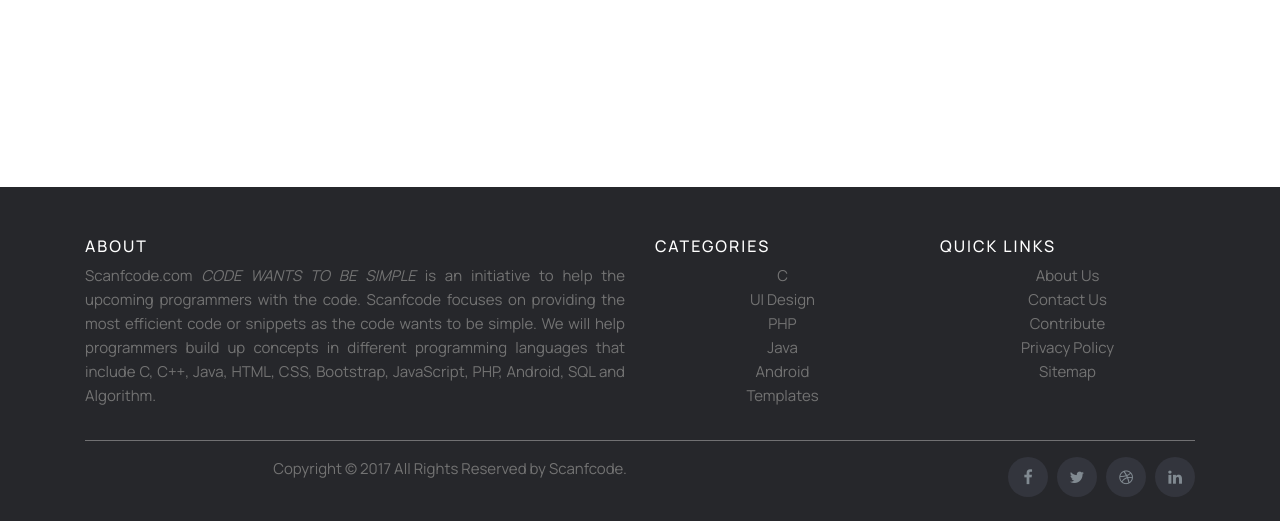
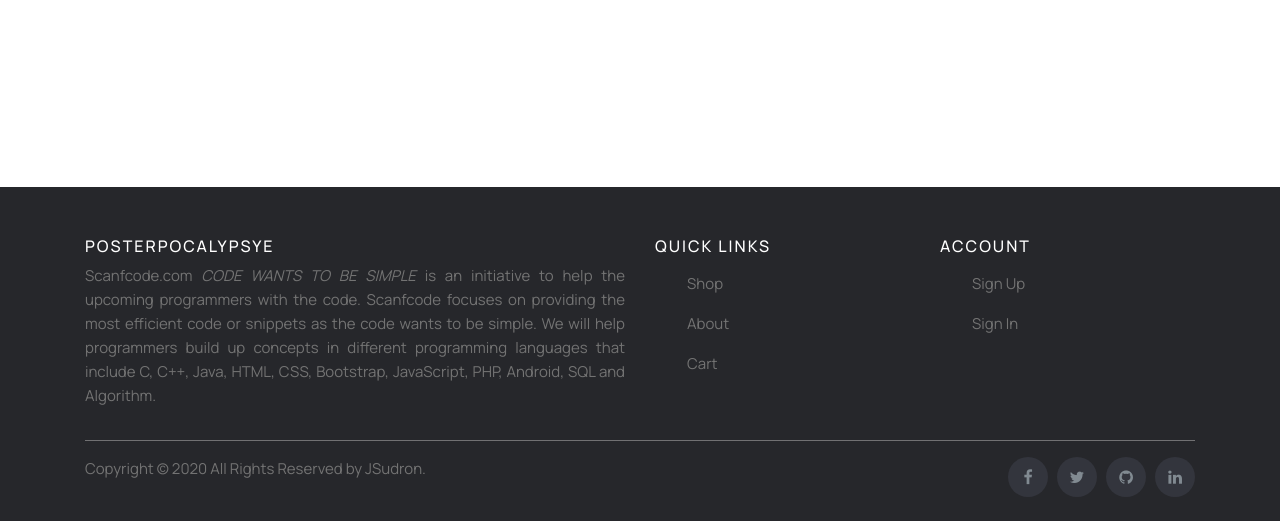
Before and after one commit to JSudron/posterpocalypse-shop, a Django app: page /cart/ in a window 1280 px wide. Shown: the part 591-1112 px from the top of the page. Run offline with Django 3.2, Linux system fonts and the light colour scheme; some libraries are stand-ins or nearby versions; some web fonts are replaced.

Commit message:
cleaned up formatting of footer css & changed links in footer

```diff
--- a/static/css/custom.css
+++ b/static/css/custom.css
@@ -242,174 +242,148 @@ caption p {
 
 /*-----------------------FOOTER */
 
-.site-footer
-{
-  background-color:#26272b;
-  padding:45px 0 20px;
-  font-size:15px;
-  line-height:24px;
-  color:#737373;
+.site-footer {
+    background-color: #26272b;
+    padding: 45px 0 20px;
+    font-size: 15px;
+    line-height: 24px;
+    color: #737373;
 }
-.site-footer hr
-{
+
+.site-footer hr {
     border-top-color:#bbb;
-  opacity:0.5;
+    opacity: 0.5;
 }
-.site-footer hr.small
-{
-  margin:20px 0
+
+.site-footer hr.small {
+    margin: 20px 0
 }
-.site-footer h6
-{
-  color:#fff;
-  font-size:16px;
-  text-transform:uppercase;
-  margin-top:5px;
-  letter-spacing:2px;
+.site-footer h6 {
+    color: #fff;
+    font-size: 16px;
+    text-transform: uppercase;
+    margin-top: 5px;
+    letter-spacing: 2px;
 }
-.site-footer a
-{
-  color:#737373;
+
+.site-footer a {
+    color: #737373;
 }
-.site-footer a:hover
-{
-  color:#3366cc;
-  text-decoration:none;
+
+.site-footer a:hover {
+    color: #3366cc;
+    text-decoration: none;
 }
-.footer-links
-{
-  padding-left:0;
-  list-style:none;
+
+.footer-links {
+    padding-left: 0;
+    list-style: none;
 }
-.footer-links li
-{
-  display:block;
+
+.footer-links li {
+    display: block;
 }
-.footer-links a
-{
-  color:#737373;
+
+.footer-links a {
+    color: #737373;
 }
-.footer-links a:active,.footer-links a:focus,.footer-links a:hover
-{
-  color:#3366cc;
-  text-decoration:none;
+
+.footer-links a:active,.footer-links a:focus,.footer-links a:hover {
+    color: #3366cc;
+    text-decoration: none;
 }
-.footer-links.inline li
-{
-  display:inline-block;
+
+.footer-links.inline li {
+    display: inline-block;
 }
-.site-footer .social-icons
-{
+
+.site-footer .social-icons {
     text-align:right;
 }
-.site-footer .social-icons a
-{
-  width:40px;
-  height:40px;
-  line-height:40px;
-  margin-left:6px;
-  margin-right:0;
-  border-radius:100%;
-  background-color:#33353d;
+
+.site-footer .social-icons a {
+    width: 40px;
+    height: 40px;
+    line-height: 40px;
+    margin-left: 6px;
+    margin-right: 0;
+    border-radius: 100%;
+    background-color: #33353d;
 }
-.copyright-text
-{
-  margin:0;
+
+.copyright-text {
+    margin: 0;
+    text-align: left;
 }
-@media (max-width:991px)
-{
-  .site-footer [class^=col-]
-  {
-    margin-bottom:30px;
+
+
+.social-icons {
+    padding-left: 0;
+    margin-bottom: 0;
+    list-style: none;
 }
+
+.social-icons li {
+    display: inline-block;
+    margin-bottom: 4px;
 }
-@media (max-width:767px)
-{
-  .site-footer
-  {
-    padding-bottom:0;
+
+.social-icons li.title {
+    margin-right: 15px;
+    text-transform: uppercase;
+    color: #96a2b2;
+    font-weight: 700;
+    font-size: 13px;
 }
-  .site-footer .copyright-text,.site-footer .social-icons
-  {
-    text-align:center;
+
+.social-icons a {
+    background-color: #eceeef;
+    color: #818a91;
+    font-size: 16px;
+    display: inline-block;
+    line-height: 44px;
+    width: 44px;
+    height: 44px;
+    text-align: center;
+    margin-right: 8px;
+    border-radius: 100%;
+    -webkit-transition: all .2s linear;
+    -o-transition: all .2s linear;
+    transition: all .2s linear;
 }
-}
-.social-icons
-{
-  padding-left:0;
-  margin-bottom:0;
-  list-style:none;
-}
-.social-icons li
-{
-  display:inline-block;
-  margin-bottom:4px;
-}
-.social-icons li.title
-{
-  margin-right:15px;
-  text-transform:uppercase;
-  color:#96a2b2;
-  font-weight:700;
-  font-size:13px;
-}
-.social-icons a{
-  background-color:#eceeef;
-  color:#818a91;
-  font-size:16px;
-  display:inline-block;
-  line-height:44px;
-  width:44px;
-  height:44px;
-  text-align:center;
-  margin-right:8px;
-  border-radius:100%;
-  -webkit-transition:all .2s linear;
-  -o-transition:all .2s linear;
-  transition:all .2s linear;
-}
-.social-icons a:active,.social-icons a:focus,.social-icons a:hover
-{
+
+.social-icons a:active,.social-icons a:focus,.social-icons a:hover {
     color:#fff;
     background-color:#29aafe;
 }
-.social-icons.size-sm a
-{
+
+.social-icons.size-sm a {
     line-height:34px;
     height:34px;
     width:34px;
     font-size:14px
 }
-.social-icons a.facebook:hover
-{
-  background-color:#3b5998;
-}
-.social-icons a.twitter:hover
-{
-  background-color:#00aced;
-}
-.social-icons a.linkedin:hover
-{
-  background-color:#007bb6;
-}
-.social-icons a.dribbble:hover
-{
-  background-color:#ea4c89;
-}
-@media (max-width:767px)
-{
-  .social-icons li.title
-  {
-    display:block;
-    margin-right:0;
-    font-weight:600;
-  }
+
+.social-icons a.facebook:hover{
+    background-color: #3b5998;
 }
 
-/*-----------------------MEDIA QUERIES */
+.social-icons a.twitter:hover {
+    background-color: #00aced;
+}
+
+.social-icons a.linkedin:hover {
+    background-color: #007bb6;
+}
+
+.social-icons a.github:hover {
+    background-color: #000;
+}
+
+/*-----------------------MEDIA QUERIES - CART*/
 
 @media screen and (max-width: 600px) {
-    table#cart tbody td .form-control{
+    table#cart tbody td .form-control {
 		width:20%;
 		display: inline !important;
 	}
@@ -438,3 +412,28 @@ caption p {
 	table#cart tfoot td{display:block; }
 	table#cart tfoot td .btn{display:block;}
 }
+
+/*-----------------------MEDIA QUERIES - FOOTER*/
+
+@media (max-width:991px) {
+    .site-footer [class^=col-] {
+        margin-bottom:30px;
+    }
+}
+
+@media (max-width:767px) {
+    .site-footer {
+        padding-bottom: 0;
+    }
+    .site-footer .copyright-text,.site-footer .social-icons {
+        text-align: center;
+    }
+}
+
+@media (max-width:767px) {
+    .social-icons li.title {
+    display: block;
+    margin-right: 0;
+    font-weight: 600;
+    }
+}
--- a/templates/base.html
+++ b/templates/base.html
@@ -91,7 +91,7 @@
 		<div class="container">
 			<div class="row">
 				<div class="col-sm-12 col-md-6">
-					<h6>About</h6>
+					<h6>Posterpocalypsye</h6>
 					<p class="text-justify">Scanfcode.com <i>CODE WANTS TO BE SIMPLE </i> is an initiative to help the
 						upcoming programmers with the code. Scanfcode focuses on providing the most efficient code or
 						snippets as the code wants to be simple. We will help programmers build up concepts in different
@@ -99,25 +99,37 @@
 						SQL and Algorithm.</p>
 				</div>
 				<div class="col-xs-6 col-md-3">
-					<h6>Categories</h6>
-					<ul class="footer-links">
-						<li><a href="http://scanfcode.com/category/c-language/">C</a></li>
-						<li><a href="http://scanfcode.com/category/front-end-development/">UI Design</a></li>
-						<li><a href="http://scanfcode.com/category/back-end-development/">PHP</a></li>
-						<li><a href="http://scanfcode.com/category/java-programming-language/">Java</a></li>
-						<li><a href="http://scanfcode.com/category/android/">Android</a></li>
-						<li><a href="http://scanfcode.com/category/templates/">Templates</a></li>
+					<h6>Quick Links</h6>
+					<ul class="footer-links text-left effect-1">
+						<li class="nav-item">
+                            <a class="nav-link" href="{% url 'all_products' %}">Shop</a>
+                        </li>
+                        <li class="nav-item">
+                            <a class="nav-link" href="{% url 'about' %}">About</a>
+                        </li>
+						<li class="nav-item">
+                            <a class="nav-link" href="{% url 'view_cart' %}">Cart</a>
+                        </li>
 					</ul>
 				</div>
-
-				<div class="col-xs-6 col-md-3">
-					<h6>Quick Links</h6>
-					<ul class="footer-links">
-						<li><a href="http://scanfcode.com/about/">About Us</a></li>
-						<li><a href="http://scanfcode.com/contact/">Contact Us</a></li>
-						<li><a href="http://scanfcode.com/contribute-at-scanfcode/">Contribute</a></li>
-						<li><a href="http://scanfcode.com/privacy-policy/">Privacy Policy</a></li>
-						<li><a href="http://scanfcode.com/sitemap/">Sitemap</a></li>
+                <div class="col-xs-6 col-md-3">
+					<h6>Account</h6>
+					<ul class="footer-links text-left effect-1">
+						{% if user.is_authenticated %}
+				        <li class="nav-item">
+					        <a class="nav-link" href="{% url 'profile' %}">Profile</a>
+				        </li>
+                        <li class="nav-item">
+                            <a class="nav-link" href="{% url 'logout' %}">Sign Out</a>
+                        </li>
+                        {% else %}
+                        <li class="nav-item">
+                            <a class="nav-link" href="{% url 'register' %}">Sign Up</a>
+                        </li>
+                        <li class="nav-item">
+                            <a class="nav-link" href="{% url 'login' %}">Sign In</a>
+                        </li>
+                        {% endif %}
 					</ul>
 				</div>
 			</div>
@@ -126,15 +138,15 @@
 		<div class="container">
 			<div class="row">
 				<div class="col-md-8 col-sm-6 col-xs-12">
-					<p class="copyright-text">Copyright &copy; 2017 All Rights Reserved by
-						<a href="#">Scanfcode</a>.
+					<p class="copyright-text">Copyright &copy; 2020 All Rights Reserved by
+						<a href="https://github.com/JSudron">JSudron</a>.
 					</p>
 				</div>
 				<div class="col-md-4 col-sm-6 col-xs-12">
 					<ul class="social-icons">
 						<li><a class="facebook" href="#"><i class="fa fa-facebook"></i></a></li>
 						<li><a class="twitter" href="#"><i class="fa fa-twitter"></i></a></li>
-						<li><a class="dribbble" href="#"><i class="fa fa-dribbble"></i></a></li>
+						<li><a class="github" href="#"><i class="fa fa-github"></i></a></li>
 						<li><a class="linkedin" href="#"><i class="fa fa-linkedin"></i></a></li>
 					</ul>
 				</div>
```
Lines whose indentation alone changed are shown as unchanged.
